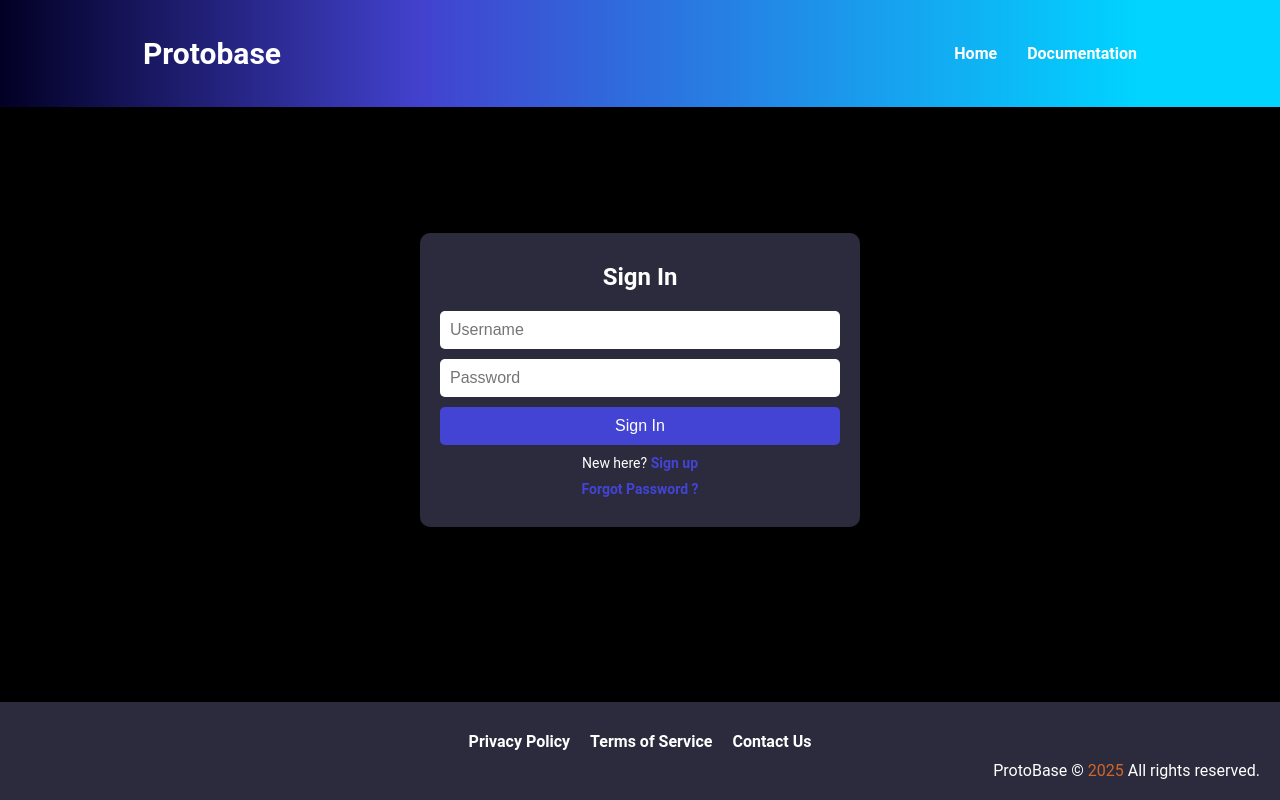
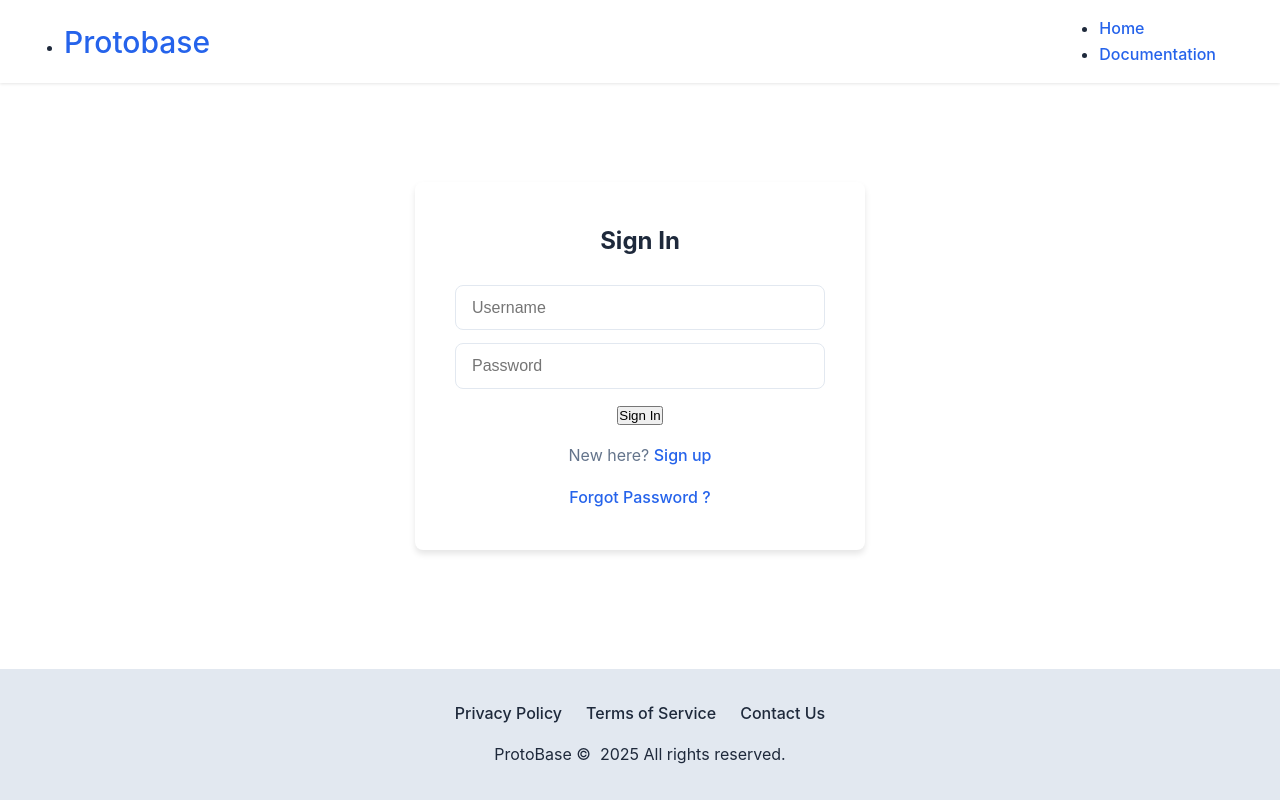
Before and after one commit to AkiTheMemeGod/ProtoBase, a Flask app: page /get-started in a window 1280 px wide. Run offline with Flask 3, Linux system fonts and the light colour scheme; parts of the project's set-up code (start-up, migrations or seed data) failed here and were passed over; some web fonts are replaced.

Commit message:
Refactor getstarted.css to implement CSS variables for theming and enhance layout responsiveness

```diff
--- a/static/getstarted.css
+++ b/static/getstarted.css
@@ -1,43 +1,103 @@
-/* General Reset */
-body, h1, h2, p, a, input, button {
+:root {
+    --primary: #2563eb;
+    --primary-dark: #1d4ed8;
+    --secondary: #475569;
+    --background: #ffffff;
+    --text: #1e293b;
+    --text-light: #64748b;
+    --border: #e2e8f0;
+    --card-bg: #ffffff;
+    --radius: 8px;
+    --transition: 0.3s ease;
+}
+
+[data-theme="dark"] {
+    --primary: #3b82f6;
+    --primary-dark: #2563eb;
+    --secondary: #94a3b8;
+    --background: #0f172a;
+    --text: #f1f5f9;
+    --text-light: #cbd5e1;
+    --border: #1e293b;
+    --card-bg: #1e293b;
+}
+
+* {
     margin: 0;
     padding: 0;
     box-sizing: border-box;
 }
 
 body {
-    font-family: 'Roboto', 'Montserrat', 'Lato', sans-serif;
-    background: #000000; /* Changed to pure black */
-    color: #fff;
+    font-family: 'Inter', sans-serif;
+    line-height: 1.6;
+    color: var(--text);
+    background-color: var(--background);
+    transition: background-color var(--transition), color var(--transition);
     height: 100vh;
     display: flex;
     flex-direction: column;
 }
 
 header {
-    background: linear-gradient(90deg, rgba(2,0,36,1) 0%, #4242cf 33%, rgba(0,212,255,1) 89%);
-    padding: 20px 10%;
     display: flex;
     justify-content: space-between;
     align-items: center;
-    box-shadow: 0px 4px 6px rgba(0, 0, 0, 0.3);
+    padding: 1rem 5%;
+    background: rgba(var(--background), 0.8);
+    backdrop-filter: blur(10px);
+    position: fixed;
+    width: 100%;
+    top: 0;
+    z-index: 1000;
+    box-shadow: 0 1px 3px rgba(0, 0, 0, 0.1);
 }
 
-header nav ul {
-    list-style: none;
-    display: flex;
-    justify-content: center;
-    padding: 0;
+.logo {
+    font-size: 1.5rem;
+    font-weight: 700;
+    color: var(--primary);
+    text-shadow: 0 0 20px rgba(37, 99, 235, 0.2);
 }
 
-header nav ul li {
-    margin: 0 15px;
+.nav-links {
+    display: flex;
+    gap: 2rem;
+    list-style: none;
+    align-items: center;
 }
 
-header nav ul li a {
+.nav-links a {
     text-decoration: none;
-    color: #fff;
-    font-weight: bold;
+    color: var(--text);
+    font-weight: 500;
+    transition: color var(--transition);
+}
+
+.nav-links a:hover {
+    color: var(--primary);
+}
+
+.theme-toggle {
+    background: none;
+    border: none;
+    cursor: pointer;
+    padding: 0.5rem;
+    color: var(--text);
+    transition: color var(--transition);
+}
+
+.theme-toggle:hover {
+    color: var(--primary);
+}
+
+.sun-icon, .moon-icon {
+    display: none;
+}
+
+[data-theme="light"] .sun-icon,
+[data-theme="dark"] .moon-icon {
+    display: block;
 }
 
 .container {
@@ -45,125 +105,150 @@ header nav ul li a {
     justify-content: center;
     align-items: center;
     flex-grow: 1;
+    padding: 8rem 5% 4rem;
 }
 
 .form-container {
-    background: #2b2b3d;
-    border-radius: 10px;
-    padding: 30px 20px;
+    background: var(--card-bg);
+    border-radius: var(--radius);
+    padding: 2.5rem;
     text-align: center;
-    box-shadow: 0 4px 20px rgba(0, 0, 0, 0.3);
-    max-width: 400px;
+    box-shadow: 0 4px 6px rgba(0, 0, 0, 0.1);
+    max-width: 450px;
     width: 100%;
+    transition: background-color var(--transition), box-shadow var(--transition);
 }
 
 .form-container h2 {
-    margin-bottom: 20px;
+    margin-bottom: 1.5rem;
+    color: var(--text);
 }
 
 input {
     display: block;
     width: 100%;
-    margin: 10px 0;
-    padding: 10px;
-    border: none;
-    border-radius: 5px;
-    font-size: 16px;
+    margin: 0.8rem 0;
+    padding: 0.8rem 1rem;
+    border: 1px solid var(--border);
+    border-radius: var(--radius);
+    font-size: 1rem;
+    color: var(--text);
+    background: var(--background);
+    transition: border-color var(--transition), background var(--transition);
 }
 
-button {
-    background: #4343d4;
-    color: #fff;
+input:focus {
+    outline: none;
+    border-color: var(--primary);
+}
+
+.cta-button {
+    position: relative;
+    padding: 0.8rem 1.5rem;
+    font-size: 1rem;
+    font-weight: 600;
+    color: white;
+    background: var(--primary);
     border: none;
-    padding: 10px;
-    border-radius: 5px;
-    font-size: 16px;
+    border-radius: var(--radius);
     cursor: pointer;
-    transition: background 0.3s;
+    overflow: hidden;
+    display: inline-flex;
+    align-items: center;
+    justify-content: center;
+    gap: 0.5rem;
+    transition: transform 0.3s;
+    margin-top: 0.5rem;
     width: 100%;
 }
 
-button:hover {
-    background: #9e2fff;
+.cta-button:hover {
+    transform: translateY(-2px);
+}
+
+.cta-circle {
+    position: absolute;
+    width: 100%;
+    height: 100%;
+    background: var(--primary-dark);
+    border-radius: 50%;
+    transform: scale(0);
+    transition: transform 0.5s;
+    left: 0;
+    top: 0;
+}
+
+.cta-button:hover .cta-circle {
+    transform: scale(2.5);
+}
+
+.cta-text {
+    position: relative;
+    z-index: 1;
 }
 
 p {
-    margin-top: 10px;
-    font-size: 14px;
+    margin-top: 1rem;
+    color: var(--text-light);
 }
 
 a {
-    color: #4343d4;
+    color: var(--primary);
     text-decoration: none;
-    font-weight: bold;
-    cursor: pointer;
+    font-weight: 500;
+    transition: color var(--transition);
 }
 
 a:hover {
-    color: #9e2fff;
+    color: var(--primary-dark);
 }
 
 .hidden {
     display: none;
 }
+
 .output {
+    margin-top: 1rem;
     word-wrap: break-word;
     overflow-wrap: break-word;
     white-space: pre-wrap;
+    color: var(--text);
 }
 
 footer {
-    font-family: 'Montserrat', 'Roboto', 'Lato', sans-serif;
     text-align: center;
-    padding: 20px;
-    background: #2b2b3d;
-    margin-top: 50px;
-    color: #ffffff;
-}
-
-footer p {
-    margin: 0;
+    padding: 2rem 5%;
+    background: var(--border);
+    margin-top: auto;
+    color: var(--text);
+    transition: background-color var(--transition);
 }
 
 .footer-nav ul {
     list-style: none;
     padding: 0;
-    margin: 10px 0 0;
+    margin: 0 0 1rem;
     display: flex;
     justify-content: center;
-    gap: 20px;
-}
-
-.footer-nav ul li {
-    display: inline;
+    gap: 1.5rem;
 }
 
 .footer-nav ul li a {
-    color: #ffffff;
+    color: var(--text);
     text-decoration: none;
-    transition: color 0.3s ease;
+    transition: color var(--transition);
 }
 
 .footer-nav ul li a:hover {
-    color: #9e2fff;
+    color: var(--primary);
 }
 
-.social-links {
-    display: flex;
-    justify-content: right;
-    align-items: left;
-    /* margin-top: 20px; */
+@media (max-width: 768px) {
+    .nav-links {
+        gap: 1rem;
+    }
+
+    .form-container {
+        padding: 1.5rem;
+    }
 }
-.copy {
-    display: flex;
-    justify-content: right;
-    align-items: right;
-    margin-top: 10px;
-}
-
-.year {
-    color: #ce672a;
-}
-.year span {
-    color: #ffffff;
-}
```
